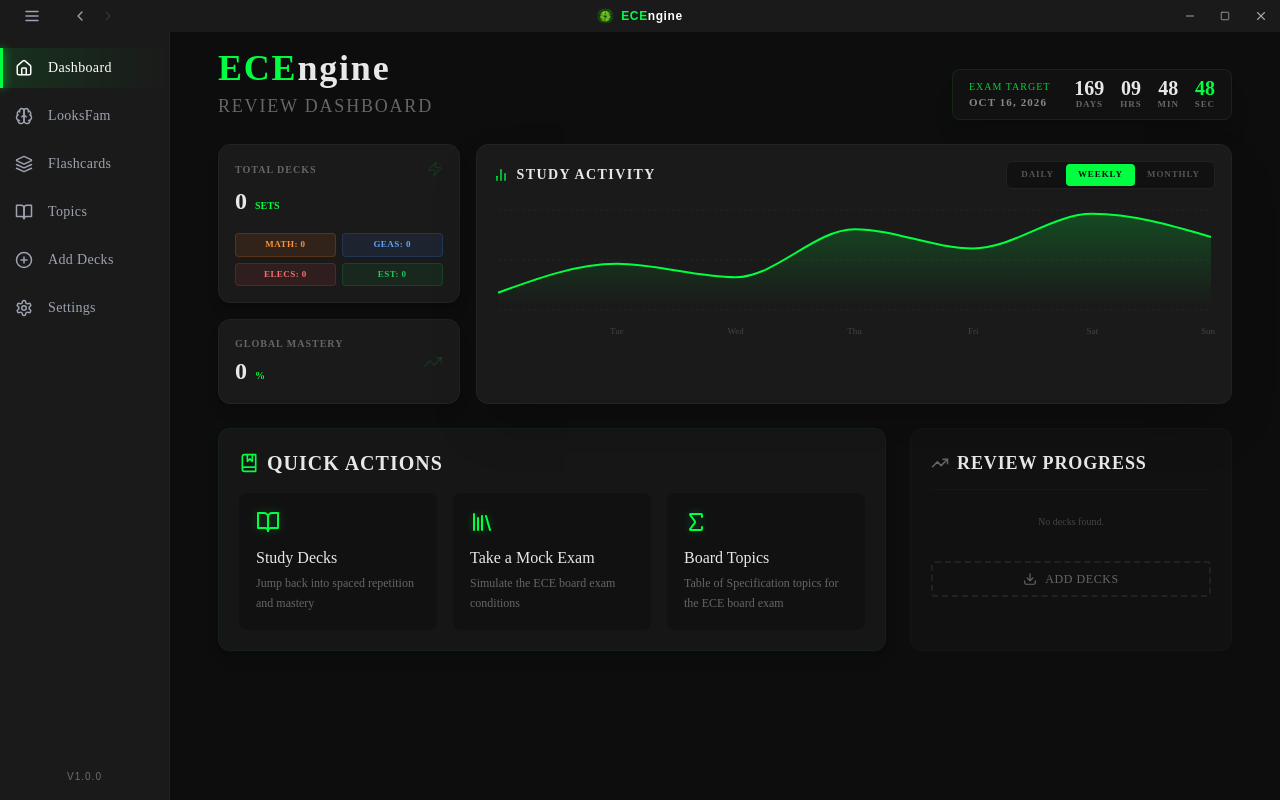
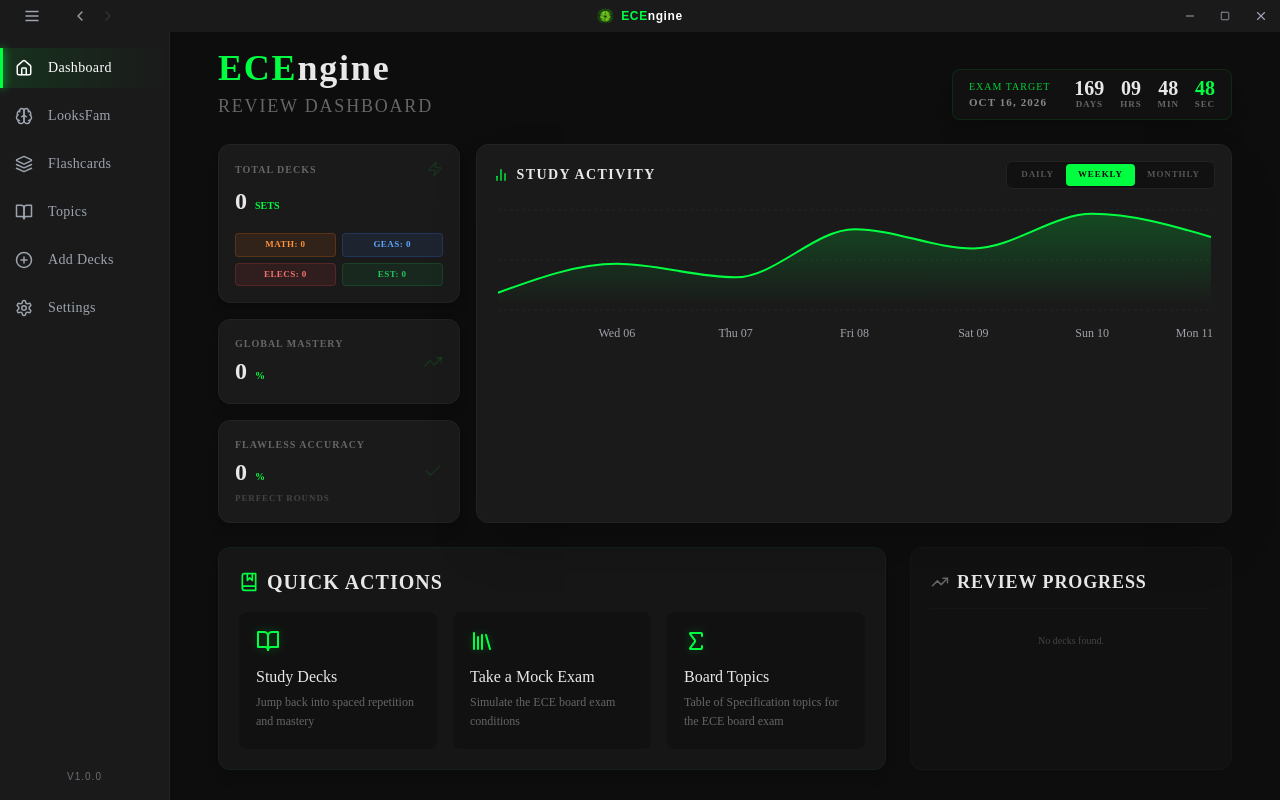
Before and after one commit to vtajaros/ECEngine, a React (Vite) app: page /#/ in a window 1280 px wide. Built offline with nearby package versions, Linux system fonts and the light colour scheme.

Commit message:
feat: implement dashboard analytics page and study interface shell

```diff
--- a/src/pages/Dashboard.tsx
+++ b/src/pages/Dashboard.tsx
@@ -1,6 +1,6 @@
 import React, { useState, useEffect } from 'react'
 import { Link } from 'react-router-dom'
-import { BookOpen, Library, Sigma, Download, Zap, BookMarked, BarChart2, TrendingUp } from 'lucide-react'
+import { BookOpen, Library, Sigma, Download, Zap, BookMarked, BarChart2, TrendingUp, Check } from 'lucide-react'
 import { AreaChart, Area, XAxis, YAxis, CartesianGrid, Tooltip, ResponsiveContainer } from 'recharts'
 import { getSubjectBadgeClasses } from '../lib/subjectColors'
 
@@ -76,15 +76,15 @@ export default function Dashboard() {
           ])
         } else if (timeRange === 'Monthly') {
           setChartData([
-            { name: 'Week 1', cards: 450 }, { name: 'Week 2', cards: 720 },
-            { name: 'Week 3', cards: 850 }, { name: 'Week 4', cards: 1100 },
+            { name: 'Jan', cards: 450 }, { name: 'Feb', cards: 720 },
+            { name: 'Mar', cards: 850 }, { name: 'Apr', cards: 1100 },
           ])
         } else {
           setChartData([
-            { name: 'Mon', cards: 45 }, { name: 'Tue', cards: 120 },
-            { name: 'Wed', cards: 85 }, { name: 'Thu', cards: 210 },
-            { name: 'Fri', cards: 160 }, { name: 'Sat', cards: 250 },
-            { name: 'Sun', cards: 190 },
+            { name: 'Tue 05', cards: 45 }, { name: 'Wed 06', cards: 120 },
+            { name: 'Thu 07', cards: 85 }, { name: 'Fri 08', cards: 210 },
+            { name: 'Sat 09', cards: 160 }, { name: 'Sun 10', cards: 250 },
+            { name: 'Mon 11', cards: 190 },
           ])
         }
       }
@@ -127,16 +127,28 @@ export default function Dashboard() {
         GROUP BY t.subject
       `)
 
-      const formattedProgress = (progressResult.data || []).map((row: any) => ({
-        subject: SUBJECT_MAP[row.subject] || row.subject,
-        percent: row.total > 0 ? Math.round((row.mastered / row.total) * 100) : 0
-      }))
+      const formattedProgress = subjects.map(s => {
+        const found = (progressResult.data || []).find((r: any) => (SUBJECT_MAP[r.subject] || r.subject) === s)
+        return {
+          subject: s,
+          percent: found && found.total > 0 ? Math.round((found.mastered / found.total) * 100) : 0
+        }
+      })
 
       setSubjectProgress(formattedProgress)
     } catch (error) {
       console.error('Failed to load dashboard data:', error)
     }
   }
+
+  const getFlawlessAccuracy = () => {
+    const flawless = Number(localStorage.getItem('flawless_rounds') || '0')
+    const total = Number(localStorage.getItem('total_rounds') || '0')
+    if (total === 0) return 0
+    return Math.round((flawless / total) * 100)
+  }
+
+  const flawlessAcc = getFlawlessAccuracy()
 
   const getSubjectClasses = (subject: string) => {
     switch (subject) {
@@ -229,6 +241,18 @@ export default function Dashboard() {
             </div>
             <TrendingUp className="text-[#00FF41]/10" size={20} />
           </div>
+
+          <div className="bg-[#1A1A1A] p-4 rounded-xl border border-[#222] flex items-center justify-between shadow-lg">
+            <div>
+              <p className="text-[#666] font-['Rajdhani'] uppercase tracking-widest text-[10px] mb-1 font-bold">Flawless Accuracy</p>
+              <div className="flex items-baseline gap-2">
+                <span className="font-['IBM_Plex_Mono'] text-2xl font-bold text-[#E8E8E8]">{flawlessAcc}</span>
+                <span className="font-['Rajdhani'] text-[#00FF41] font-bold text-[10px]">%</span>
+              </div>
+              <p className="text-[9px] text-[#444] font-['Rajdhani'] uppercase tracking-widest font-bold mt-1">Perfect Rounds</p>
+            </div>
+            <Check className="text-[#00FF41]/10" size={20} />
+          </div>
         </div>
 
         {/* Study Analytics Chart */}
@@ -268,7 +292,7 @@ export default function Dashboard() {
                   dataKey="name"
                   axisLine={false}
                   tickLine={false}
-                  tick={{ fill: '#444', fontSize: 9, fontFamily: 'IBM Plex Mono' }}
+                  tick={{ fill: '#A1A1AA', fontSize: 12, fontFamily: 'IBM Plex Mono' }}
                   dy={10}
                 />
                 <YAxis hide />
@@ -359,14 +383,6 @@ export default function Dashboard() {
                 </div>
               )}
             </div>
-
-          <Link
-             to="/add-decks"
-             className="mt-6 relative w-full flex items-center justify-center p-2 text-center border-2 border-dashed border-[#222] rounded text-[#666] hover:border-[#00FF41] hover:text-[#E8E8E8] transition-colors font-['Rajdhani'] uppercase tracking-wider group text-xs"
-          >
-             <Download size={14} className="mr-2 group-hover:text-[#00FF41]" />
-             Add Decks
-          </Link>
           </div>
         </div>
       </div>
--- a/src/pages/FlashcardStudy.tsx
+++ b/src/pages/FlashcardStudy.tsx
@@ -426,6 +426,14 @@ export default function FlashcardStudy() {
           settings={testSettings}
           onComplete={(stats) => {
             console.log('Test Mode Stats:', stats)
+
+            // Track Flawless Accuracy
+            const isFlawless = stats.score === stats.total && stats.total > 0;
+            const flawlessRounds = Number(localStorage.getItem('flawless_rounds') || '0');
+            const totalRounds = Number(localStorage.getItem('total_rounds') || '0');
+            localStorage.setItem('flawless_rounds', String(flawlessRounds + (isFlawless ? 1 : 0)));
+            localStorage.setItem('total_rounds', String(totalRounds + 1));
+
             if (stats.correctIds && activeSessionSetId) {
               setAllSets(prev => prev.map(s => {
                 if (s.id === activeSessionSetId) {
```
Also changed, not shown: 1 other file (tests, documents, lock files or other folders). Lines whose indentation alone changed are shown as unchanged.
